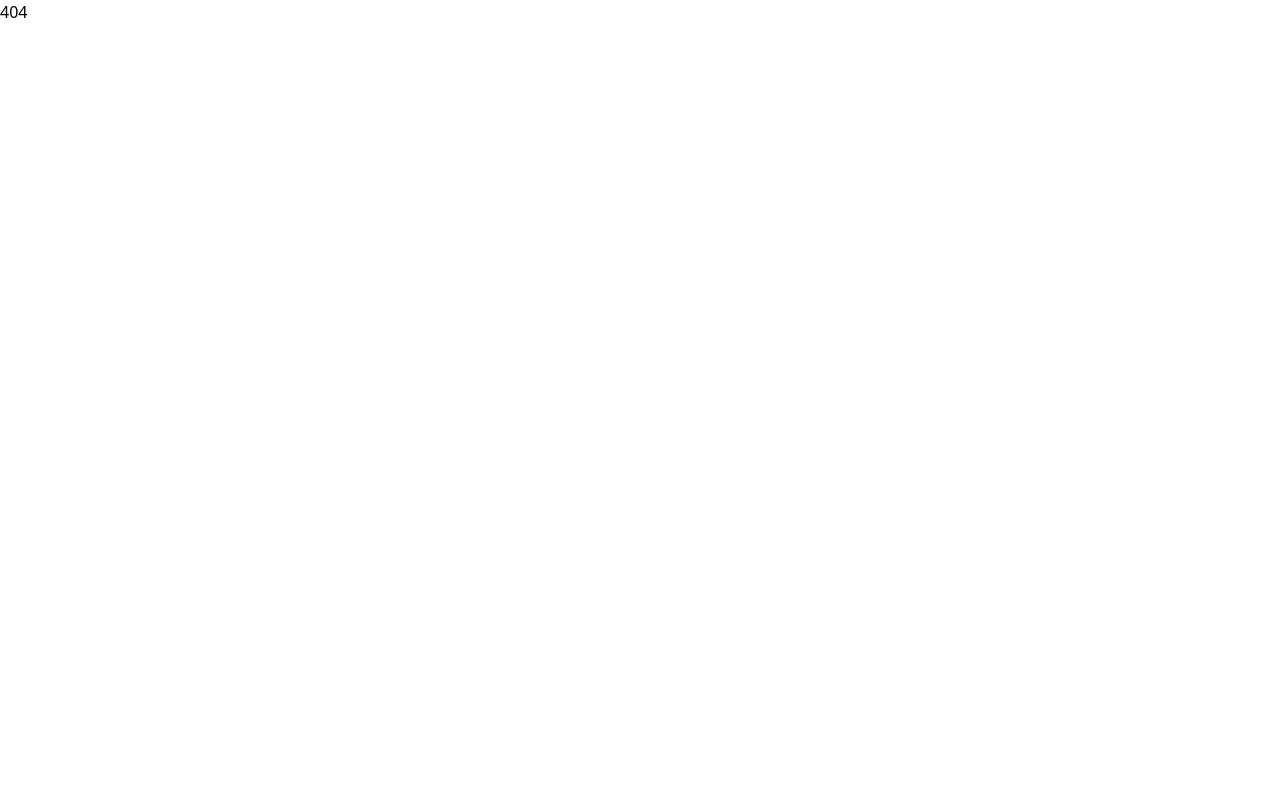
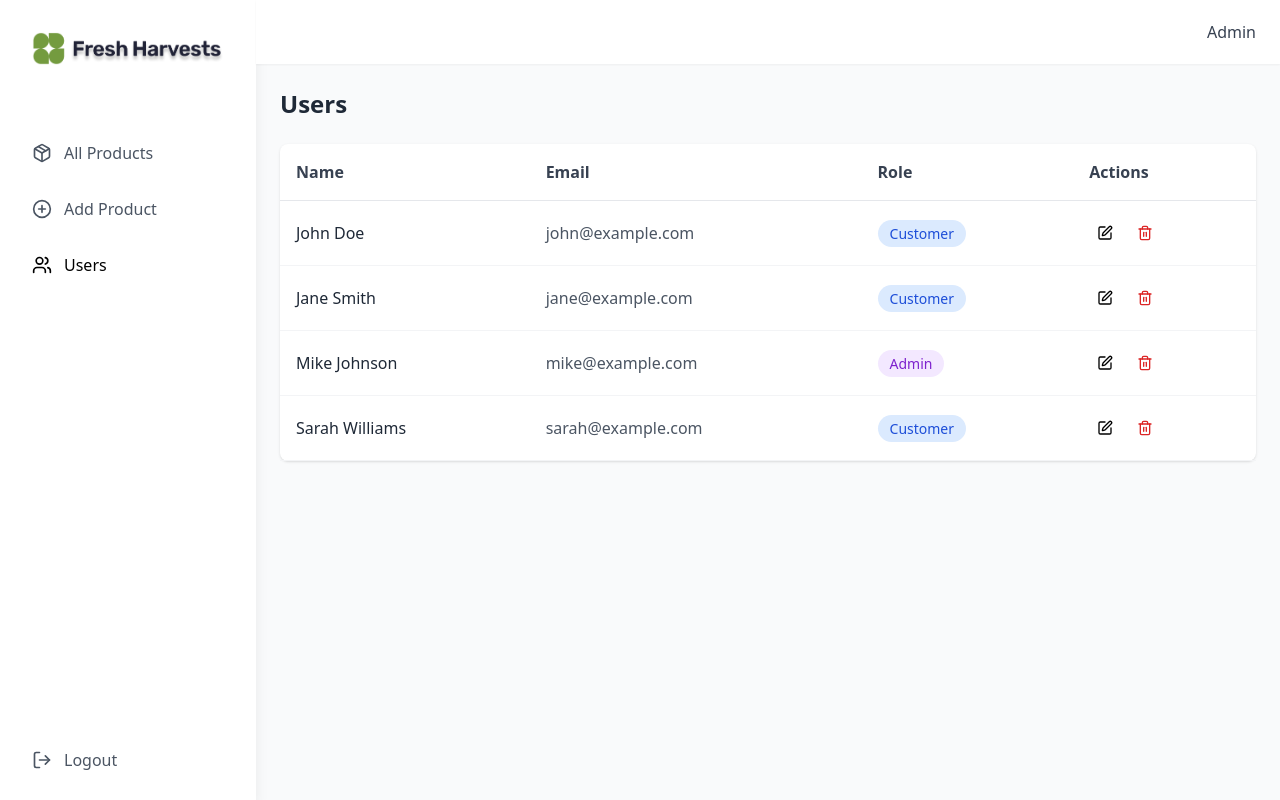
Before and after one commit to Sanjida-Khanam778/fresh-harvests, a React (Vite) app: page /admin/users in a window 1280 px wide. Before the commit this address had no page. Built offline with nearby package versions, Linux system fonts and the light colour scheme.

Commit message:
user table created

```diff
--- a/src/Admin/AdminLayout.jsx
+++ b/src/Admin/AdminLayout.jsx
@@ -1,5 +1,5 @@
-import AdminSidebar from "@/components/admin-sidebar"
-import AdminNavbar from "@/components/admin-navbar"
+import AdminSidebar from "../components/AdminSidebar";
+import AdminNavbar from "../components/AdminNavbar";
 
 export default function AdminLayout({ children }) {
   return (
@@ -10,5 +10,5 @@ export default function AdminLayout({ children }) {
         <div className="p-6">{children}</div>
       </main>
     </div>
-  )
+  );
 }
--- a/src/Admin/Login/AdminLogin.jsx
+++ b/src/Admin/Login/AdminLogin.jsx
@@ -1,18 +1,16 @@
-"use client"
-
-import { useState } from "react"
-import { useRouter } from "next/navigation"
+import { useState } from "react";
+import { useNavigate } from "react-router-dom";
 
 export default function AdminLogin() {
-  const router = useRouter()
-  const [email, setEmail] = useState("")
-  const [password, setPassword] = useState("")
+  const navigate = useNavigate();
+  const [email, setEmail] = useState("");
+  const [password, setPassword] = useState("");
 
   const handleSubmit = (e) => {
-    e.preventDefault()
-    console.log("Login attempt:", email)
-    router.push("/admin/products")
-  }
+    e.preventDefault();
+    console.log("Login attempt:", email);
+    navigate("/admin/products");
+  };
 
   return (
     <div className="min-h-screen bg-gradient-to-br from-green-50 to-green-100 flex items-center justify-center p-4">
@@ -23,12 +21,18 @@ export default function AdminLogin() {
           </div>
         </div>
 
-        <h2 className="text-2xl font-bold text-center text-gray-800 mb-2">Welcome Back</h2>
-        <p className="text-center text-gray-600 mb-8">Sign in to your admin account</p>
+        <h2 className="text-2xl font-bold text-center text-gray-800 mb-2">
+          Welcome Back
+        </h2>
+        <p className="text-center text-gray-600 mb-8">
+          Sign in to your admin account
+        </p>
 
         <form onSubmit={handleSubmit}>
           <div className="mb-4">
-            <label className="block text-sm font-medium text-gray-700 mb-2">Email Address</label>
+            <label className="block text-sm font-medium text-gray-700 mb-2">
+              Email Address
+            </label>
             <input
               type="email"
               required
@@ -40,7 +44,9 @@ export default function AdminLogin() {
           </div>
 
           <div className="mb-6">
-            <label className="block text-sm font-medium text-gray-700 mb-2">Password</label>
+            <label className="block text-sm font-medium text-gray-700 mb-2">
+              Password
+            </label>
             <input
               type="password"
               required
@@ -59,8 +65,10 @@ export default function AdminLogin() {
           </button>
         </form>
 
-        <p className="text-center text-sm text-gray-600 mt-6">Fresh Harvests Admin Panel</p>
+        <p className="text-center text-sm text-gray-600 mt-6">
+          Fresh Harvests Admin Panel
+        </p>
       </div>
     </div>
-  )
+  );
 }
--- a/src/Admin/Products/Add/AddProducts.jsx
+++ b/src/Admin/Products/Add/AddProducts.jsx
@@ -1,41 +1,43 @@
-"use client"
-
-import { useState } from "react"
-import { useRouter } from "next/navigation"
-import { Upload, X } from "lucide-react"
+import { useState } from "react";
+import { useNavigate } from "react-router-dom";
+import { Upload, X } from "lucide-react";
 
 export default function AddProducts() {
-  const router = useRouter()
-  const [images, setImages] = useState([])
+  const navigate = useNavigate();
+  const [images, setImages] = useState([]);
 
   const handleSubmit = (e) => {
-    e.preventDefault()
-    console.log("Product added")
-    router.push("/admin/products")
-  }
+    e.preventDefault();
+    console.log("Product added");
+    navigate("/admin/products");
+  };
 
   const handleImageUpload = (e) => {
-    const files = Array.from(e.target.files)
-    const newImages = files.map((file) => URL.createObjectURL(file))
-    setImages([...images, ...newImages])
-  }
+    const files = Array.from(e.target.files);
+    const newImages = files.map((file) => URL.createObjectURL(file));
+    setImages([...images, ...newImages]);
+  };
 
   const removeImage = (index) => {
-    setImages(images.filter((_, i) => i !== index))
-  }
+    setImages(images.filter((_, i) => i !== index));
+  };
 
   return (
     <div>
       <div className="mb-6">
         <h2 className="text-2xl font-bold text-gray-800">Add New Product</h2>
-        <p className="text-gray-600 mt-1">Fill in the details to add a new product</p>
+        <p className="text-gray-600 mt-1">
+          Fill in the details to add a new product
+        </p>
       </div>
 
       <div className="bg-white rounded-lg shadow p-6">
         <form onSubmit={handleSubmit}>
           <div className="grid grid-cols-1 md:grid-cols-2 gap-6">
             <div>
-              <label className="block text-sm font-medium text-gray-700 mb-2">Product Name</label>
+              <label className="block text-sm font-medium text-gray-700 mb-2">
+                Product Name
+              </label>
               <input
                 type="text"
                 required
@@ -45,7 +47,9 @@ export default function AddProducts() {
             </div>
 
             <div>
-              <label className="block text-sm font-medium text-gray-700 mb-2">Category</label>
+              <label className="block text-sm font-medium text-gray-700 mb-2">
+                Category
+              </label>
               <select
                 required
                 className="w-full px-4 py-2 border border-gray-300 rounded-lg focus:ring-2 focus:ring-green-500 focus:border-transparent"
@@ -59,7 +63,9 @@ export default function AddProducts() {
             </div>
 
             <div>
-              <label className="block text-sm font-medium text-gray-700 mb-2">Price (per kg)</label>
+              <label className="block text-sm font-medium text-gray-700 mb-2">
+                Price (per kg)
+              </label>
               <input
                 type="number"
                 step="0.1"
@@ -70,7 +76,9 @@ export default function AddProducts() {
             </div>
 
             <div>
-              <label className="block text-sm font-medium text-gray-700 mb-2">Stock Quantity</label>
+              <label className="block text-sm font-medium text-gray-700 mb-2">
+                Stock Quantity
+              </label>
               <input
                 type="number"
                 required
@@ -80,7 +88,9 @@ export default function AddProducts() {
             </div>
 
             <div>
-              <label className="block text-sm font-medium text-gray-700 mb-2">Rating</label>
+              <label className="block text-sm font-medium text-gray-700 mb-2">
+                Rating
+              </label>
               <input
                 type="number"
                 step="0.1"
@@ -92,7 +102,9 @@ export default function AddProducts() {
             </div>
 
             <div>
-              <label className="block text-sm font-medium text-gray-700 mb-2">Number of Reviews</label>
+              <label className="block text-sm font-medium text-gray-700 mb-2">
+                Number of Reviews
+              </label>
               <input
                 type="number"
                 placeholder="0"
@@ -102,7 +114,9 @@ export default function AddProducts() {
           </div>
 
           <div className="mt-6">
-            <label className="block text-sm font-medium text-gray-700 mb-2">Description</label>
+            <label className="block text-sm font-medium text-gray-700 mb-2">
+              Description
+            </label>
             <textarea
               rows="4"
               required
@@ -112,7 +126,9 @@ export default function AddProducts() {
           </div>
 
           <div className="mt-6">
-            <label className="block text-sm font-medium text-gray-700 mb-2">Product Images</label>
+            <label className="block text-sm font-medium text-gray-700 mb-2">
+              Product Images
+            </label>
 
             <div className="border-2 border-dashed border-gray-300 rounded-lg p-6 text-center">
               <input
@@ -126,7 +142,9 @@ export default function AddProducts() {
               <label htmlFor="image-upload" className="cursor-pointer">
                 <Upload className="w-12 h-12 text-gray-400 mx-auto mb-2" />
                 <p className="text-gray-600">Click to upload images</p>
-                <p className="text-sm text-gray-400 mt-1">PNG, JPG up to 10MB</p>
+                <p className="text-sm text-gray-400 mt-1">
+                  PNG, JPG up to 10MB
+                </p>
               </label>
             </div>
 
@@ -170,5 +188,5 @@ export default function AddProducts() {
         </form>
       </div>
     </div>
-  )
+  );
 }
--- a/src/Admin/User/Users.jsx
+++ b/src/Admin/User/Users.jsx
@@ -1,7 +1,5 @@
-"use client"
-
-import { useState } from "react"
-import { Edit, Trash2 } from "lucide-react"
+import { useState } from "react";
+import { Edit, Trash2 } from "lucide-react";
 
 export default function Users() {
   const [users] = useState([
@@ -37,11 +35,11 @@ export default function Users() {
       status: "Inactive",
       joinedDate: "Mar 5, 2024",
     },
-  ])
+  ]);
 
   const handleDelete = (id) => {
-    console.log("Delete user:", id)
-  }
+    console.log("Delete user:", id);
+  };
 
   return (
     <div>
@@ -54,38 +52,41 @@ export default function Users() {
           <table className="w-full">
             <thead>
               <tr className="border-b border-gray-200">
-                <th className="text-left p-4 font-semibold text-gray-700">Name</th>
-                <th className="text-left p-4 font-semibold text-gray-700">Email</th>
-                <th className="text-left p-4 font-semibold text-gray-700">Role</th>
-                <th className="text-left p-4 font-semibold text-gray-700">Status</th>
-                <th className="text-left p-4 font-semibold text-gray-700">Joined Date</th>
-                <th className="text-left p-4 font-semibold text-gray-700">Actions</th>
+                <th className="text-left p-4 font-semibold text-gray-700">
+                  Name
+                </th>
+                <th className="text-left p-4 font-semibold text-gray-700">
+                  Email
+                </th>
+                <th className="text-left p-4 font-semibold text-gray-700">
+                  Role
+                </th>
+
+                <th className="text-left p-4 font-semibold text-gray-700">
+                  Actions
+                </th>
               </tr>
             </thead>
             <tbody>
               {users.map((user) => (
-                <tr key={user.id} className="border-b border-gray-100 hover:bg-gray-50">
+                <tr
+                  key={user.id}
+                  className="border-b border-gray-100 hover:bg-gray-50"
+                >
                   <td className="p-4 font-medium text-gray-800">{user.name}</td>
                   <td className="p-4 text-gray-600">{user.email}</td>
                   <td className="p-4">
                     <span
                       className={`px-3 py-1 rounded-full text-sm ${
-                        user.role === "Admin" ? "bg-purple-100 text-purple-700" : "bg-blue-100 text-blue-700"
+                        user.role === "Admin"
+                          ? "bg-purple-100 text-purple-700"
+                          : "bg-blue-100 text-blue-700"
                       }`}
                     >
                       {user.role}
                     </span>
                   </td>
-                  <td className="p-4">
-                    <span
-                      className={`px-3 py-1 rounded-full text-sm ${
-                        user.status === "Active" ? "bg-green-100 text-green-700" : "bg-gray-100 text-gray-700"
-                      }`}
-                    >
-                      {user.status}
-                    </span>
-                  </td>
-                  <td className="p-4 text-gray-600">{user.joinedDate}</td>
+
                   <td className="p-4">
                     <div className="flex items-center gap-2">
                       <button
@@ -110,5 +111,5 @@ export default function Users() {
         </div>
       </div>
     </div>
-  )
+  );
 }
--- a/src/Routers/Router.jsx
+++ b/src/Routers/Router.jsx
@@ -2,6 +2,11 @@ import { createBrowserRouter } from "react-router-dom";
 import Layout from "../Layouts/Layout";
 import Home from "../Pages/Home/Home";
 import ProductDetails from "../components/ProductDetails/ProductDetails";
+import AdminLayout from "../Admin/AdminLayout";
+import AdminLogin from "../Admin/Login/AdminLogin";
+import AllProducts from "../Admin/Products/AllProducts";
+import AddProducts from "../Admin/Products/Add/AddProducts";
+import Users from "../Admin/User/Users";
 
 export const router = createBrowserRouter([
   {
@@ -24,6 +29,39 @@ export const router = createBrowserRouter([
     ],
   },
   {
+    path: "/admin",
+    children: [
+      {
+        index: true,
+        element: <AdminLogin />,
+      },
+      {
+        path: "products",
+        element: (
+          <AdminLayout>
+            <AllProducts />
+          </AdminLayout>
+        ),
+      },
+      {
+        path: "products/add",
+        element: (
+          <AdminLayout>
+            <AddProducts />
+          </AdminLayout>
+        ),
+      },
+      {
+        path: "users",
+        element: (
+          <AdminLayout>
+            <Users />
+          </AdminLayout>
+        ),
+      },
+    ],
+  },
+  {
     path: "/login",
     element: <h1>Login</h1>,
   },
--- /dev/null
+++ b/src/components/AdminNavbar.jsx
@@ -0,0 +1,20 @@
+import { Bell, Search, User } from "lucide-react";
+
+export default function AdminNavbar() {
+  return (
+    <header className="fixed top-0 left-64 right-0 h-16 bg-white shadow-sm z-10 flex items-center justify-end px-6">
+
+
+      <div className="flex items-center space-x-4">
+
+
+        <div className="flex items-center space-x-2">
+          <div className="w-8 h-8 bg-green-600 rounded-full flex items-center justify-center">
+            <User className="w-4 h-4 text-white" />
+          </div>
+          <span className=" font-medium text-gray-700">Admin</span>
+        </div>
+      </div>
+    </header>
+  );
+}
--- /dev/null
+++ b/src/components/AdminSidebar.jsx
@@ -0,0 +1,70 @@
+import { Link, useLocation } from "react-router-dom";
+import {
+  LayoutDashboard,
+  Package,
+  Users,
+  PlusCircle,
+  LogOut,
+} from "lucide-react";
+import logo from "../assets/images/navlogo.png";
+export default function AdminSidebar() {
+  const location = useLocation();
+
+  const menuItems = [
+
+    {
+      name: "All Products",
+      path: "/admin/products",
+      icon: Package,
+    },
+    {
+      name: "Add Product",
+      path: "/admin/products/add",
+      icon: PlusCircle,
+    },
+    {
+      name: "Users",
+      path: "/admin/users",
+      icon: Users,
+    },
+  ];
+
+  return (
+    <div className="fixed left-0 top-0 h-full w-64 bg-white shadow-lg z-10">
+      <div className="p-8">
+        <img src={logo} alt="" />
+      </div>
+
+      <nav className="mt-8">
+        <div className="px-4">
+          {menuItems.map((item) => {
+            const Icon = item.icon;
+            const isActive = location.pathname === item.path;
+
+            return (
+              <Link
+                key={item.name}
+                to={item.path}
+                className={`flex items-center px-4 py-3 mt-2 rounded-lg transition-colors ${
+                  isActive
+                    ? "bg-green-100 text-green-700"
+                    : "text-gray-600 hover:bg-gray-100"
+                }`}
+              >
+                <Icon className="w-5 h-5 mr-3" />
+                {item.name}
+              </Link>
+            );
+          })}
+        </div>
+
+        <div className="absolute bottom-4 left-4 right-4">
+          <button className="flex items-center w-full px-4 py-3 text-gray-600 hover:bg-gray-100 rounded-lg transition-colors">
+            <LogOut className="w-5 h-5 mr-3" />
+            Logout
+          </button>
+        </div>
+      </nav>
+    </div>
+  );
+}
```
Also changed, not shown: src/Admin/Products/AllProducts.jsx (+43 -21 lines).
